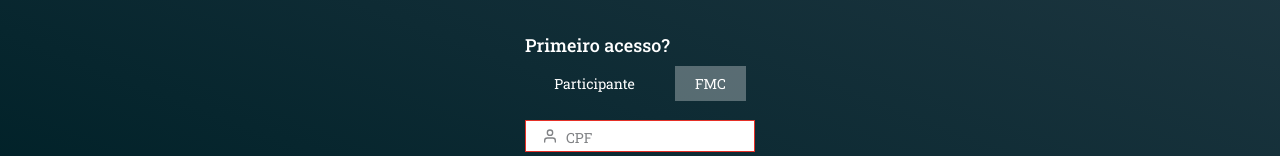
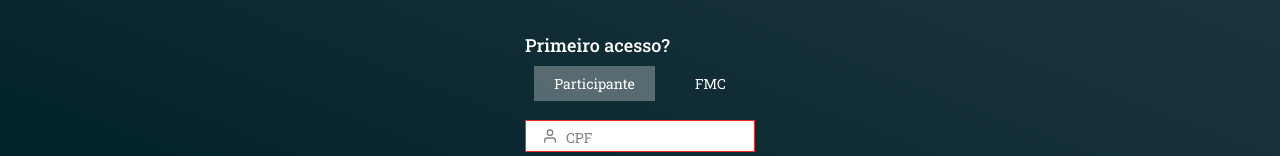
Before and after one commit to Mraimundo/fmc-front, a React (Create React App) app: page / in a window 1280 px wide. Shown: the part 456-612 px from the top of the page. Built offline with nearby package versions, Linux system fonts and the light colour scheme; no server answers.

Commit message:
Form Sign up

```diff
--- a/src/pages/SignIn/FormSignUp.tsx
+++ b/src/pages/SignIn/FormSignUp.tsx
@@ -17,7 +17,7 @@ type TypeSelect = 'fmc' | 'participant';
 
 const FormSignUp: React.FC = () => {
   const [loading, setLoading] = useState(false);
-  const [typeSelected, setTypeSelected] = useState<TypeSelect>('fmc');
+  const [typeSelected, setTypeSelected] = useState<TypeSelect>('participant');
   const { addToast } = useToast();
 
   const schema = Yup.object().shape({
@@ -63,6 +63,7 @@ const FormSignUp: React.FC = () => {
             FMC
           </ItemList>
         </MenuList>
+        {typeSelected === 'participant' ? (
           <Input
             name="cpf_first_access"
             icon={FiUser}
@@ -70,6 +71,9 @@ const FormSignUp: React.FC = () => {
             numbersOnly
             pattern="XXX.XXX.XXX-XX"
           />
+        ) : (
+          <Input name="upn_first_access" icon={FiUser} placeholder="UPN" />
+        )}
         <Button type="submit" buttonRole="primary" loading={loading}>
           Cadastrar
         </Button>
```
Lines whose indentation alone changed are shown as unchanged.
